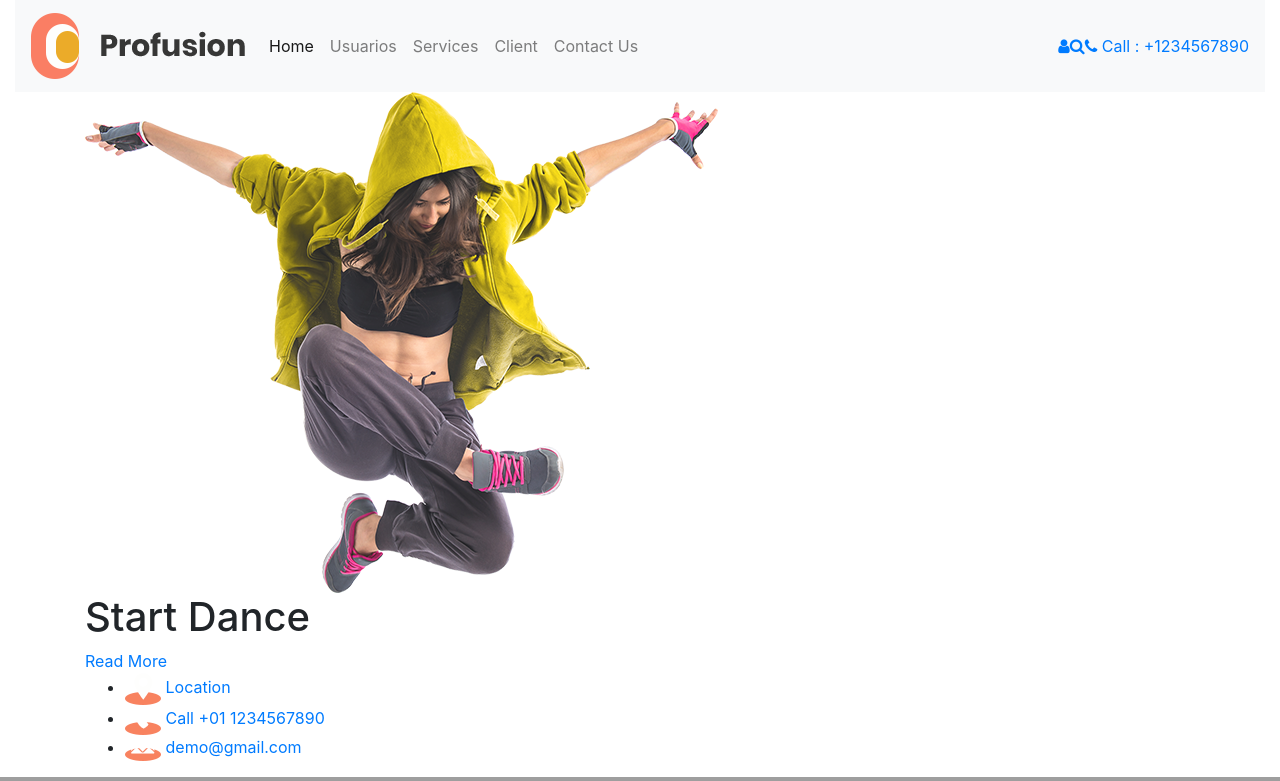
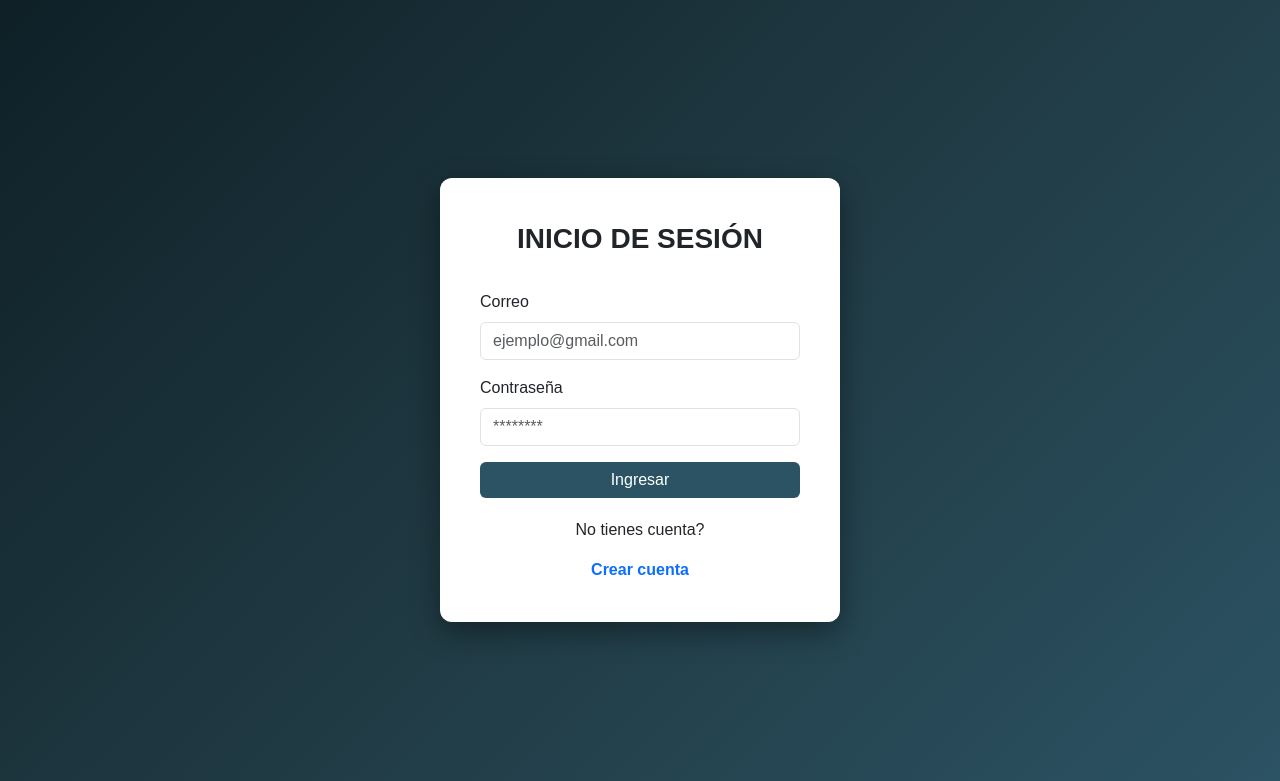
Before and after one commit to ADNC0/Foto, a Django app: page / in a window 1280 px wide. Shown: the top 781 px of the page. Run offline with Django 5.2, Linux system fonts and the light colour scheme; some libraries are stand-ins or nearby versions; grey boxes are pictures that could not be loaded.

Commit message:
login admin@gmail.com - admin1234

```diff
--- /dev/null
+++ b/Aplicaciones/lente/templates/login.html
@@ -0,0 +1,107 @@
+<!DOCTYPE html>
+<html lang="es">
+<head>
+
+<meta charset="UTF-8">
+<title>Login</title>
+
+<link href="https://cdn.jsdelivr.net/npm/bootstrap@5.3.3/dist/css/bootstrap.min.css" rel="stylesheet">
+
+<style>
+
+body{
+    height:100vh;
+    background:linear-gradient(135deg,#0f2027,#203a43,#2c5364);
+    display:flex;
+    justify-content:center;
+    align-items:center;
+    font-family:Arial, Helvetica, sans-serif;
+}
+
+.login-box{
+    width:400px;
+    background:white;
+    padding:40px;
+    border-radius:12px;
+    box-shadow:0px 10px 30px rgba(0,0,0,0.4);
+}
+
+.login-title{
+    text-align:center;
+    margin-bottom:30px;
+    font-weight:bold;
+    font-size:28px;
+}
+
+.btn-login{
+    width:100%;
+    background:#2c5364;
+    border:none;
+}
+
+.btn-login:hover{
+    background:#1e3a47;
+}
+
+.link{
+    text-align:center;
+    margin-top:20px;
+}
+
+.link a{
+    text-decoration:none;
+    font-weight:bold;
+}
+
+</style>
+
+</head>
+
+<body>
+
+<div class="login-box">
+
+<div class="login-title">
+ INICIO DE SESIÓN
+</div>
+
+<form method="POST">
+{% csrf_token %}
+
+<div class="mb-3">
+
+<label class="form-label">Correo</label>
+
+<input type="email" name="email" class="form-control" placeholder="ejemplo@gmail.com" required>
+
+</div>
+
+
+<div class="mb-3">
+
+<label class="form-label">Contraseña</label>
+
+<input type="password" name="password" class="form-control" placeholder="********" required>
+
+</div>
+
+<button type="submit" class="btn btn-login text-white">
+Ingresar
+</button>
+
+</form>
+
+<div class="link">
+
+<p>No tienes cuenta?</p>
+
+<a href="{% url 'registro' %}">
+Crear cuenta
+</a>
+
+</div>
+
+</div>
+
+</body>
+</html>
--- a/Aplicaciones/lente/templates/plantilla.html
+++ b/Aplicaciones/lente/templates/plantilla.html
@@ -78,10 +78,6 @@ border:1px solid red;
 </li>
 
 <li class="nav-item">
-<a class="nav-link" href="{% url 'listado_usuarios' %}">Usuarios</a>
-</li>
-
-<li class="nav-item">
 <a class="nav-link" href="#">Services</a>
 </li>
 
@@ -105,11 +101,11 @@ border:1px solid red;
 </div>
 </form>
 
-<div class="call_btn">
-<a href="#"><i class="fa fa-phone"></i>
-<span class="padding_left10">Call : +1234567890</span>
-</a>
-</div>
+<li class="nav-item">
+    <a class="nav-link text-danger" href="{% url 'logout' %}">
+        Cerrar sesión
+    </a>
+</li>
 
 </div>
 </nav>
--- a/Aplicaciones/lente/urls.py
+++ b/Aplicaciones/lente/urls.py
@@ -2,7 +2,10 @@ from django.urls import path
 from . import views
 
 urlpatterns = [
-    path('',views.home,name='home'),
+    path('',views.login,name="login"),
+    path('registro/',views.registro,name="registro"),
+    path('logout/', views.cerrar_sesion, name='logout'),
+    path('home/',views.home,name='home'),
     path('nuevoUsuario/',views.nuevoUsuario,name='nuevoUsuario'),
     path('guardarUsuario/',views.guardarUsuario,name='guardarUsuario'),
     path('listado_usuarios/',views.listado_usuarios,name='listado_usuarios'),
--- a/Aplicaciones/lente/views.py
+++ b/Aplicaciones/lente/views.py
@@ -5,6 +5,51 @@ from .models import Usuario
 
 def home(request):
     return render(request,"home.html")
+
+def login(request):
+
+    if request.method == "POST":
+
+        email = request.POST["email"]
+        password = request.POST["password"]
+
+        try:
+
+            usuario = Usuario.objects.get(email=email, password=password)
+
+            request.session["usuario_id"] = usuario.id
+            request.session["rol"] = usuario.rol
+
+            return redirect("home")
+
+        except Usuario.DoesNotExist:
+
+            return render(request,"login.html",{
+                "error":"Usuario o contraseña incorrectos"
+            })
+
+    return render(request,"login.html")
+
+def registro(request):
+
+    if request.method == "POST":
+        nombre = request.POST["nombre"]
+        email = request.POST["email"]
+        password = request.POST["password"]
+
+        Usuario.objects.create(
+            nombre=nombre,
+            email=email,
+            password=password,
+            rol="CLIENTE"
+        )
+
+        return redirect("login")
+    return render(request,"registro.html")
+
+def cerrar_sesion(request):
+    request.session.flush()
+    return redirect("login")
 #---------------------
 #USUARIO
 #Logica de programacion sin esto las urls no funcionan, los botones no funcionan
@@ -31,9 +76,12 @@ def guardarUsuario(request):
     return redirect('nuevoUsuario')
 
 def listado_usuarios(request):
+
+    if 'usuario_id' not in request.session:
+        return redirect('login')
     usuarios = Usuario.objects.all()
-    return render(request, "Usuario/listadousuario.html", {
-        'usuarios': usuarios
+    return render(request,"Usuario/listadousuario.html",{
+        'usuarios':usuarios
     })
 
 def editarUsuario(request, id):
```
Also changed, not shown: Aplicaciones/lente/templates/registro.html (added, +108 -0 lines), 1 other file.
